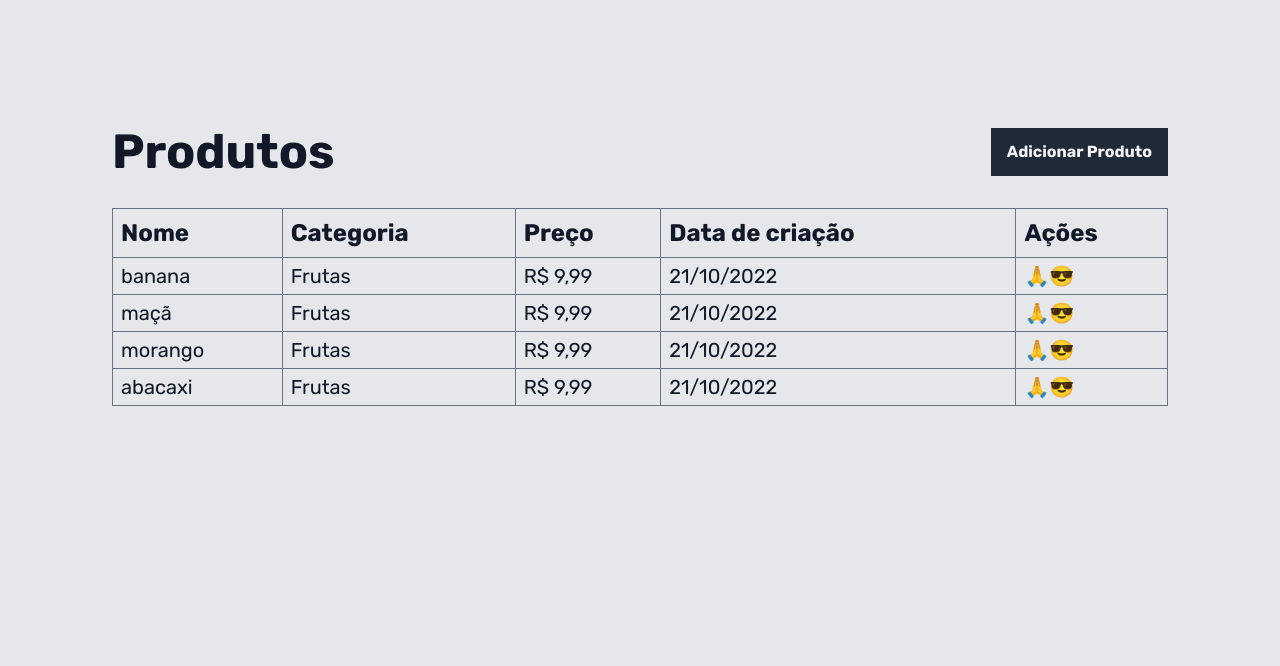
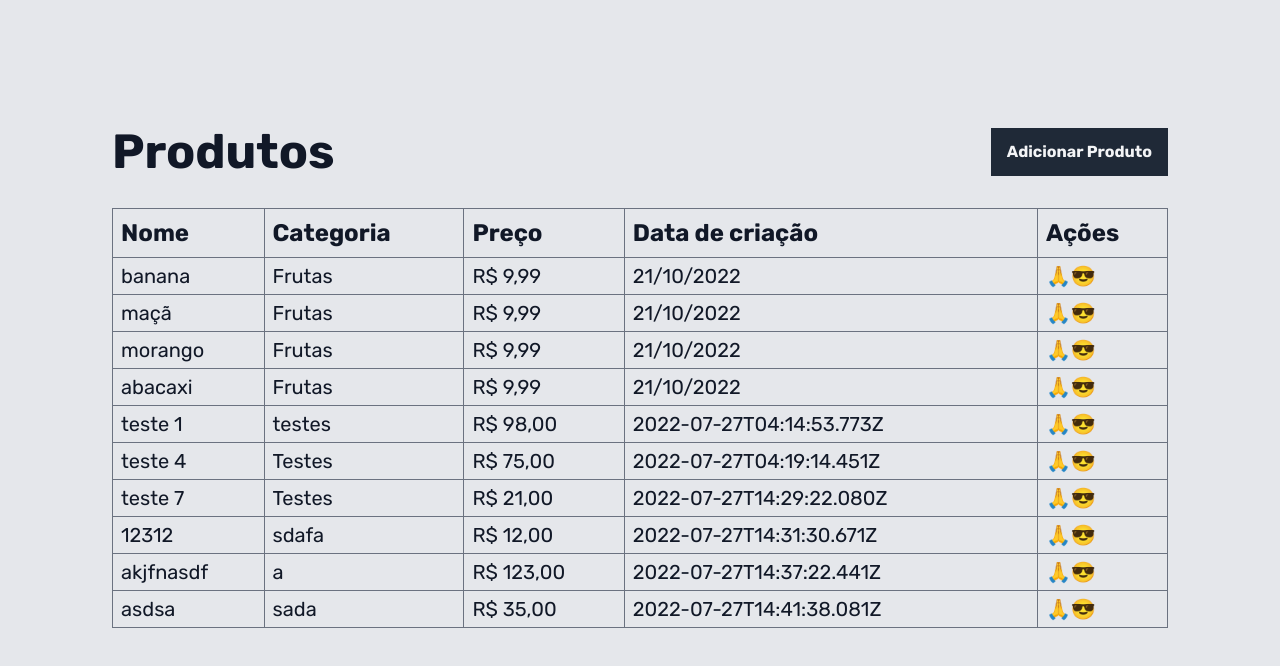
Before and after one commit to SirFaria/desafio-lista-de-produtos, a React (Vite) app: page / in a window 1280 px wide. Shown: the top 666 px of the page. Built offline with nearby package versions, Linux system fonts and the light colour scheme; data requests are answered from the project's data file.

Commit message:
📦 NEW: Create context to add new product

```diff
--- a/db.json
+++ b/db.json
@@ -27,6 +27,48 @@
       "category": "Frutas",
       "price": 9.99,
       "createdAt": "21/10/2022"
+    },
+    {
+      "id": 9,
+      "name": "teste 1",
+      "category": "testes",
+      "price": 98,
+      "createdAt": "2022-07-27T04:14:53.773Z"
+    },
+    {
+      "id": "545d08b4-1b53-4067-a31d-0b03480662c3",
+      "name": "teste 4",
+      "category": "Testes",
+      "price": 75,
+      "createdAt": "2022-07-27T04:19:14.451Z"
+    },
+    {
+      "name": "teste 7",
+      "category": "Testes",
+      "price": 21,
+      "id": "ccf37c8f-51eb-4c23-9554-b53b9fd6884d",
+      "createdAt": "2022-07-27T14:29:22.080Z"
+    },
+    {
+      "name": " 12312",
+      "category": "sdafa",
+      "price": 12,
+      "id": "3964802e-44e5-4d14-be6b-652afe71110a",
+      "createdAt": "2022-07-27T14:31:30.671Z"
+    },
+    {
+      "name": "akjfnasdf",
+      "category": "a",
+      "price": 123,
+      "id": "6705d1a6-1b35-4e3c-aea8-420ad203adaf",
+      "createdAt": "2022-07-27T14:37:22.441Z"
+    },
+    {
+      "name": "asdsa",
+      "category": "sada",
+      "price": 35,
+      "id": "56e8d361-0117-4ed8-bf46-b020380414d9",
+      "createdAt": "2022-07-27T14:41:38.081Z"
     }
   ]
 }
--- a/src/components/NewProductsModal.tsx
+++ b/src/components/NewProductsModal.tsx
@@ -1,5 +1,8 @@
-import { useState } from "react";
+import { FormEvent, useState } from "react";
 import ReactModal from "react-modal";
+import api from "../services/api";
+import { v4 as uuid } from "uuid";
+import { useProducts } from "../contexts/ProductsContext";
 
 interface NewProductsModalProps {
   isOpen: boolean;
@@ -14,7 +17,18 @@ export function NewProductsModal({
   const [category, setCategory] = useState("");
   const [price, setPrice] = useState(0);
 
-  function handleAddNewProduct() {}
+  const { addProduct } = useProducts();
+
+  async function handleAddNewProduct(e: FormEvent) {
+    e.preventDefault();
+
+    await addProduct({ name, category, price });
+
+    onRequestClose();
+    setName("");
+    setCategory("");
+    setPrice(0);
+  }
 
   return (
     <ReactModal
@@ -24,7 +38,7 @@ export function NewProductsModal({
       overlayClassName="react-modal-overlay"
       className="w-full max-w-[576px] bg-gray-200 relative p-12"
     >
-      <form action="" className="flex flex-col">
+      <form onSubmit={handleAddNewProduct} className="flex flex-col">
         <div className="flex gap-10 text-4xl font-medium mb-8">
           <button onClick={onRequestClose}>{"<"}</button>
           <h2>Adicionar Produto</h2>
--- /dev/null
+++ b/src/contexts/ProductsContext.tsx
@@ -0,0 +1,72 @@
+import {
+  createContext,
+  ReactNode,
+  useContext,
+  useEffect,
+  useState,
+} from "react";
+import api from "../services/api";
+import { v4 as uuid } from "uuid";
+
+interface IProduct {
+  id: string;
+  name: string;
+  category: string;
+  price: number;
+  createdAt: string;
+}
+
+type TNewProduct = Omit<IProduct, "id" | "createdAt">;
+
+interface IProductsContextData {
+  productList: IProduct[];
+  addProduct: (newProduct: TNewProduct) => Promise<void>;
+}
+
+interface IProductsProviderProps {
+  children: ReactNode;
+}
+
+export const ProductsContext = createContext<IProductsContextData>(
+  {} as IProductsContextData
+);
+
+export function ProductsProvider({ children }: IProductsProviderProps) {
+  const [productList, setProductList] = useState<IProduct[]>([]);
+
+  async function getProductList() {
+    try {
+      const { data } = await api.get("/products");
+      setProductList(data);
+    } catch (err) {
+      console.log(err);
+    }
+  }
+
+  async function addProduct(newProduct: TNewProduct) {
+    const payload = {
+      ...newProduct,
+      id: uuid(),
+      createdAt: new Date().toISOString(),
+    };
+
+    try {
+      await api.post("/products", payload);
+      setProductList([...productList, payload]);
+    } catch (err) {
+      console.log(err);
+    }
+  }
+
+  useEffect(() => {
+    getProductList();
+  }, []);
+
+  return (
+    <ProductsContext.Provider value={{ productList, addProduct }}>
+      {children}
+    </ProductsContext.Provider>
+  );
+}
+
+export const useProducts = () => useContext(ProductsContext);
--- a/src/pages/Home.tsx
+++ b/src/pages/Home.tsx
@@ -1,26 +1,11 @@
-import { useEffect, useState } from "react";
-import ReactModal from "react-modal";
-import { NewProductsModal } from "../components/NewProductsModal";
-import api from "../services/api";
-
-interface IProduct {
-  id: number;
-  name: string;
-  category: string;
-  price: number;
-  createdAt: string;
-}
+import { useProducts } from "../contexts/ProductsContext";
 
 interface HomeProps {
   onOpenNewProductsModal: () => void;
 }
 
 export function Home({ onOpenNewProductsModal }: HomeProps) {
-  const [productList, setProductList] = useState<IProduct[]>([]);
-
-  useEffect(() => {
-    api.get("/products").then((data) => setProductList(data.data));
-  }, []);
+  const { productList } = useProducts();
 
   console.log(productList);
 
```
Also changed, not shown: src/App.tsx (+4 -4 lines).
